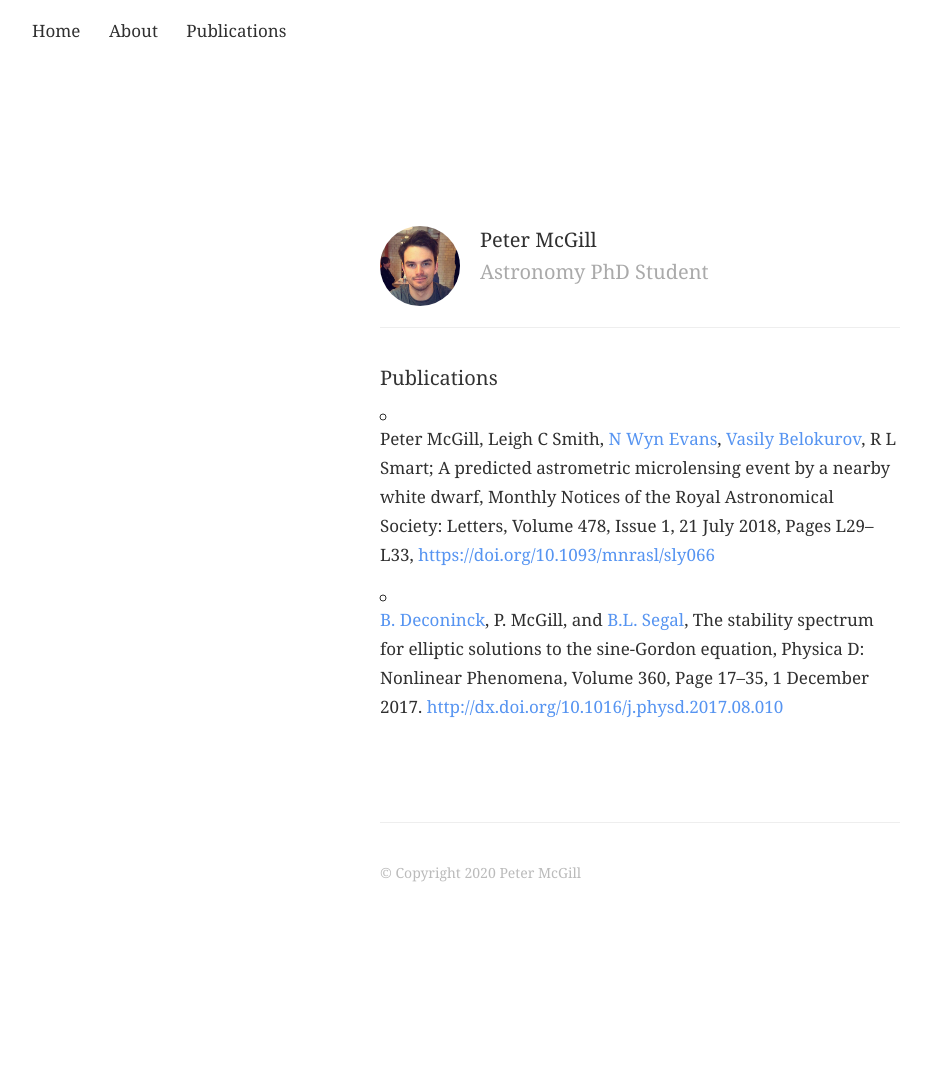
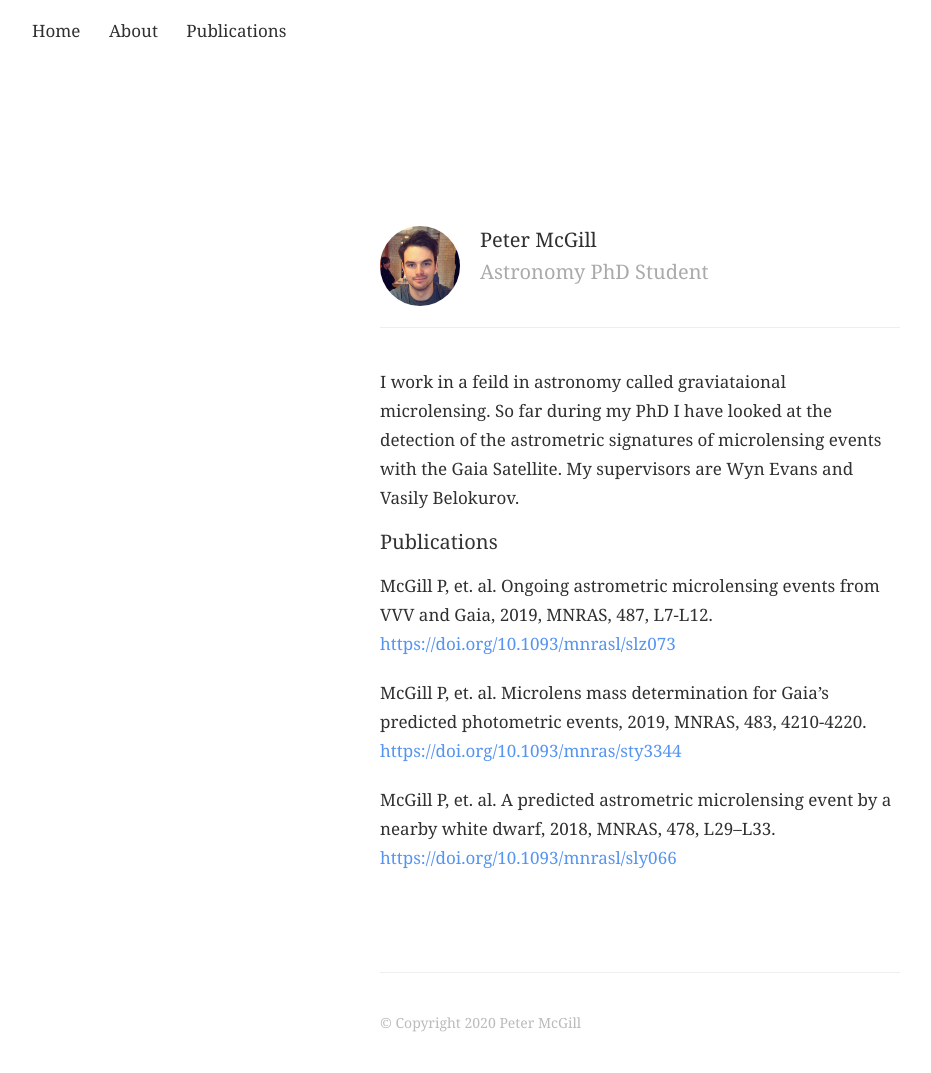
Before and after one commit to astrophpeter/astrophpeter.github.io, a Jekyll site: the page built from publications.md, in a window 1280 px wide. Shown: the whole page, without its empty margins (0-931 px from the left). Built offline with Jekyll 4.4.1, drawn with Linux system fonts in a browser that asks for light colours; nearby versions of some CDN libraries; before the commit the page ends 923 px from its top, so only the background shows below that.

Commit message:
Update publications.md

```diff
--- a/publications.md
+++ b/publications.md
@@ -1,14 +1,21 @@
 ---
-title: Publications
-permalink: publications/
+title: Research
+permalink: research/
 profile: true
 ---
 
+I work in a feild in astronomy called graviataional microlensing. So far during my PhD I have looked at the detection of the astrometric signatures of microlensing events with the Gaia Satellite. My supervisors are Wyn Evans and Vasily Belokurov.
+
+
 ### Publications
 
-1. Peter McGill, Leigh C Smith, [N Wyn Evans](https://www.ast.cam.ac.uk/people/Wyn.Evans), [Vasily Belokurov](https://www.ast.cam.ac.uk/~vasily/), R L Smart; A predicted astrometric microlensing event by a nearby white dwarf, Monthly Notices of the Royal Astronomical Society: Letters, Volume 478, Issue 1, 21 July 2018, Pages L29–L33, [https://doi.org/10.1093/mnrasl/sly066](https://doi.org/10.1093/mnrasl/sly066)
+McGill P, et. al. Ongoing astrometric microlensing events from VVV and Gaia, 2019, MNRAS, 487, L7-L12.
+[https://doi.org/10.1093/mnrasl/slz073](https://doi.org/10.1093/mnrasl/slz073)
 
-2. [B. Deconinck](http://depts.washington.edu/bdecon/bernard/), P. McGill, and [B.L. Segal](https://bsegal.org/), The stability spectrum for elliptic solutions to the sine-Gordon equation, Physica D: Nonlinear Phenomena, Volume 360, Page 17–35, 1 December 2017. [http://dx.doi.org/10.1016/j.physd.2017.08.010](http://dx.doi.org/10.1016/j.physd.2017.08.010)
+McGill P, et. al. Microlens mass determination for Gaia’s predicted photometric events, 2019, MNRAS, 483, 4210-4220.
+[https://doi.org/10.1093/mnras/sty3344](https://doi.org/10.1093/mnras/sty3344)
+
+McGill P, et. al. A predicted astrometric microlensing event by a nearby white dwarf, 2018, MNRAS, 478, L29–L33. [https://doi.org/10.1093/mnrasl/sly066](https://doi.org/10.1093/mnrasl/sly066)
 
 
 {% include footer.html %}
```
